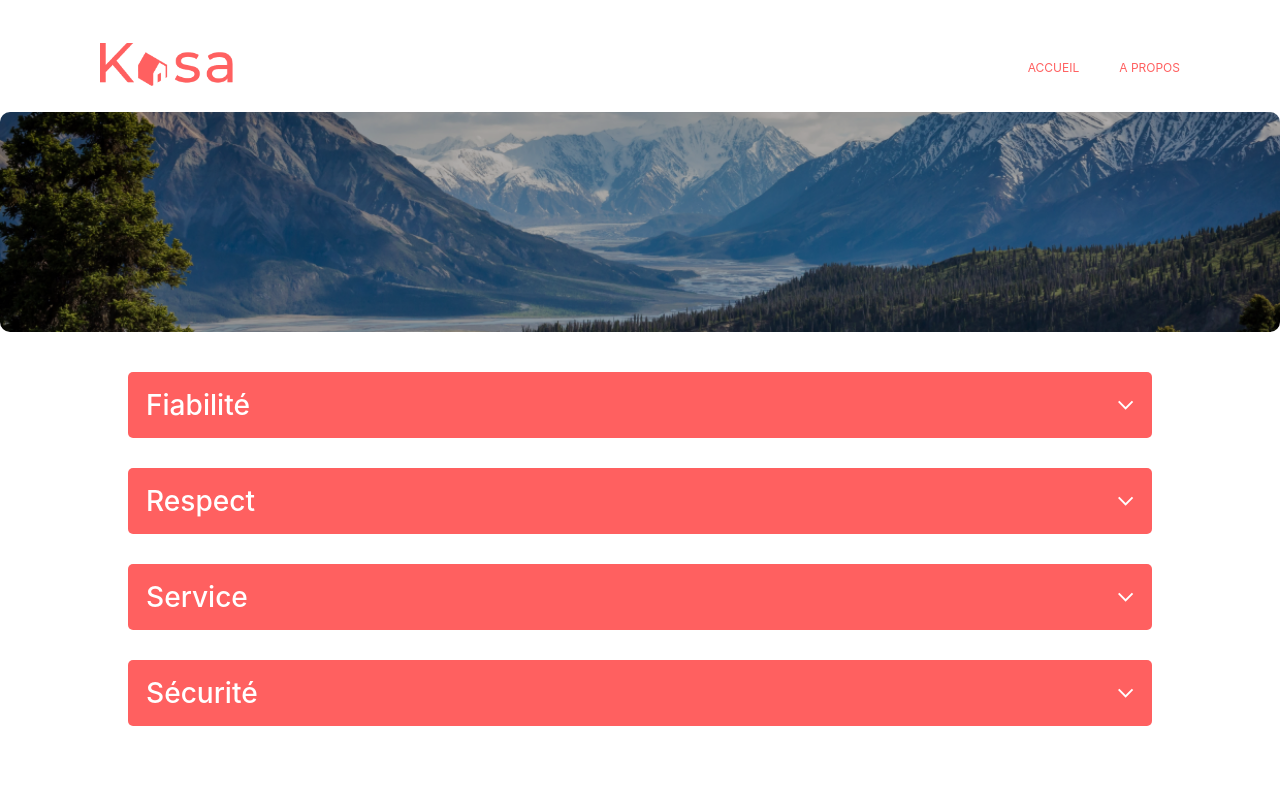
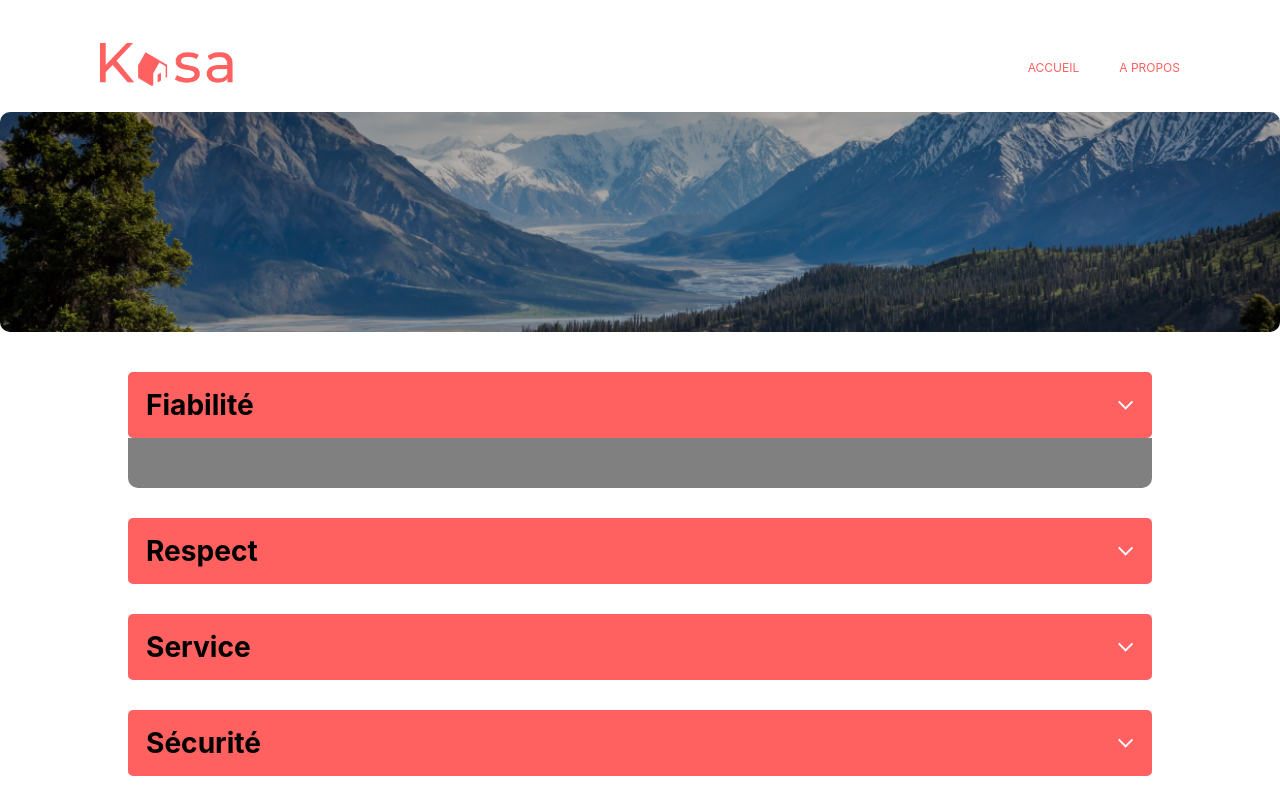
Before and after one commit to nadia3190/Kasa_P6, a React (Create React App) app in the folder kasa/: page /About in a window 1280 px wide. Both pictures are taken after a click on the element "Fiabilité". Shown: the top 800 px of the page. Built offline with nearby package versions, Linux system fonts and the light colour scheme.

Commit message:
adding description to section about.js

```diff
--- a/kasa/src/components/Section/Section.js
+++ b/kasa/src/components/Section/Section.js
@@ -1,15 +1,45 @@
 import React from "react";
 import "./Section.scss"
 import downArrow from "../../assets/images/down-arrow.svg"
-
+export const paragraph = "paragraph"
+export const list = "list"
 
 const Section = (props) => {
+     const [isShown, setIsShown] = React.useState(false);
+
+  function toggle() {
+    setIsShown((prev) => !prev);
+  }
+
+  function renderParagraph() {
+    return <p className="section-description">{props.description}</p>;
+  }
+
+  function renderList() {
+    const amenities = props.equipments.map((item, index) => (
+      <li key={index} className="section-li">
+        {item}
+      </li>
+    ));
+    return <ul className="section-description">{amenities}</ul>;
+  }
+
+  function renderContent() {
+    if (props.type === "paragraph") {
+      return renderParagraph();
+    } else if (props.type === "list") {
+      return renderList();
+    }
+    return null;
+  }
        return (
         <article key={props.id} className="section">
-            <div className="section-title-container">
+            <div onClick={toggle} className="section-title-container">
                 <h3 className="section-title">{props.title}</h3>
-                <img src={downArrow}alt="icône d'ouverture ou fermeture."/>
+                <img src={downArrow} className={isShown ? "section-icon rotate" : "section-icon"} alt="icône d'ouverture ou fermeture."/>
             </div>
+             {isShown && <div className="section-description animate">{renderContent}</div>}
+
 
         </article>
     )
--- a/kasa/src/components/Section/Section.scss
+++ b/kasa/src/components/Section/Section.scss
@@ -1,69 +1,85 @@
+:root {
+    --main-pink: #FF6060;
+    --container-grey: grey;
+}
+
+@keyframes fade {
+    0% {
+        opacity: 0;
+    }
+    100% {
+        opacity: 1;
+    }
+}
+
+@keyframes rotate {
+    from {
+        -webkit-transform: rotate3d(0, 0, 1, 0deg);
+        transform: rotate3d(0, 0, 1, 0deg);
+    }
+    to {
+        -webkit-transform: rotate3d(0, 0, 1, 180deg);
+        transform: rotate3d(0, 0, 1, 180deg);
+    }
+}
+
 .section {
     margin-bottom: 20px;
     border-radius: 5px;
-}
-
-.section-title-container {
+    &-title-container {
         height: 30px;
-    background-color: #FF6060;
+        background-color: var(--main-pink);
         border-radius: 5px;
         display: flex;
         justify-content: space-between;
         align-items: center;
         padding: 6px 12px;
         cursor: pointer;
-}
-
-.section-icon {
+        &-icon {
             height: 12px;
         }
-
-.rotate {
+        &.rotate {
             animation: rotate 0.3s forwards;
         }
-
-.section-title {
+        &-title {
             color: white;
             font-weight: 500;
         }
-
-.section-description {
+    }
+    &-description {
         color: var(--main-pink);
         font-size: 0.75rem;
         font-weight: 400;
         border-radius: 0 0 10px 10px;
-}
-
-.section-description {
         padding: 23px 12px;
         background-color: var(--container-grey);
         list-style: none;
-}
-
-.section-li {
+        &-li {
             line-height: 17px;
         }
-
+    }
     @media screen and (min-width: 768px) {
-    .section {
         font-size: 1.5rem;
         margin: 0 auto 30px auto;
         width: 80%;
-    }
-    .section-title-container {
+        &-title-container {
             height: 50px;
             padding: 8px 18px;
-    }
-    .section-icon {
+            &-icon {
                 height: 15px;
             }
-    .section-description {
+        }
+        &-description {
             padding: 30px 20px 20px 20px;
-    }
-    .section-description {
             font-size: 1.125rem;
-    }
-    .section-li {
+            &-li {
                 line-height: 26px;
             }
         }
+    }
+    &.animate {
+        animation-duration: 0.3s;
+        animation-name: fade;
+        animation-fill-mode: backwards;
+    }
+}
--- a/kasa/src/pages/About/About.js
+++ b/kasa/src/pages/About/About.js
@@ -5,19 +5,20 @@
 import Background from '../../components/Background/Background';
 import headerImage from "../../assets/images/kalen-emsley-Bkci_8qcdvQ-unsplash 2.png"
 import Section from '../../components/Section/Section';
+export const paragraph = "paragraph"
 
 
  const About = () => {
   return (
         <section className="apropos">
             <Background image={headerImage}title={null}/>
-            <Section title="Fiabilité" description="Les annonces postées sur Kasa garantissent une fiabilité totale. Les photos sont conformes aux logements, et toutes les informations sont régulièrement vérifiées  par nos équipes." />
+            <Section type={paragraph} title="Fiabilité" description="Les annonces postées sur Kasa garantissent une fiabilité totale. Les photos sont conformes aux logements, et toutes les informations sont régulièrement vérifiées  par nos équipes." />
 
-            <Section title="Respect" description="La bienveillance fait partie des valeurs fondatrices de Kasa. Tout comportement discriminatoire ou de perturbation du voisinage entraînera une exclusion de notre plateforme."/>
+            <Section  type={paragraph} title="Respect" description="La bienveillance fait partie des valeurs fondatrices de Kasa. Tout comportement discriminatoire ou de perturbation du voisinage entraînera une exclusion de notre plateforme."/>
 
-            <Section title="Service" description="Nos équipes se tiennent à votre disposition pour vous fournir une expérience parfaite. N'hésitez pas à nous contacter si vous avez la moindre question."/>
+            <Section  type={paragraph} title="Service" description="Nos équipes se tiennent à votre disposition pour vous fournir une expérience parfaite. N'hésitez pas à nous contacter si vous avez la moindre question."/>
 
-            <Section title="Sécurité" description="La sécurité est la priorité de Kasa. Aussi bien pour nos hôtes que pour les voyageurs, chaque logement correspond aux critères de sécurité établis par nos services. En laissant une note aussi bien à l'hôte qu'au locataire, cela permet à nos équipes de vérifier que les standards sont bien respectés. Nous organisons également des ateliers sur la sécurité domestique pour nos hôtes."/>
+            <Section  type={paragraph} title="Sécurité" description="La sécurité est la priorité de Kasa. Aussi bien pour nos hôtes que pour les voyageurs, chaque logement correspond aux critères de sécurité établis par nos services. En laissant une note aussi bien à l'hôte qu'au locataire, cela permet à nos équipes de vérifier que les standards sont bien respectés. Nous organisons également des ateliers sur la sécurité domestique pour nos hôtes."/>
          </section>
 
     )
--- a/kasa/src/pages/About/About.scss
+++ b/kasa/src/pages/About/About.scss
@@ -1,13 +1,10 @@
 .apropos {
     animation: slide-in 0.8s;
     min-height: 100vh;
+    img.Backround-image {
+        height: 220px;
     }
-
-section.apropos img.Backround-image {
-    height: 220px
-}
-
-@keyframes slidein {
+    @keyframes slide-in {
         from {
             transform: translateX(-50%);
             opacity: 0;
@@ -17,9 +14,9 @@
             opacity: 1;
         }
     }
-
     @media screen and (min-width: 768px) {
-    .apropos-Bacground {
+        &-Background {
             margin-bottom: 30px;
         }
     }
+}
```
Lines whose indentation alone changed are shown as unchanged.
